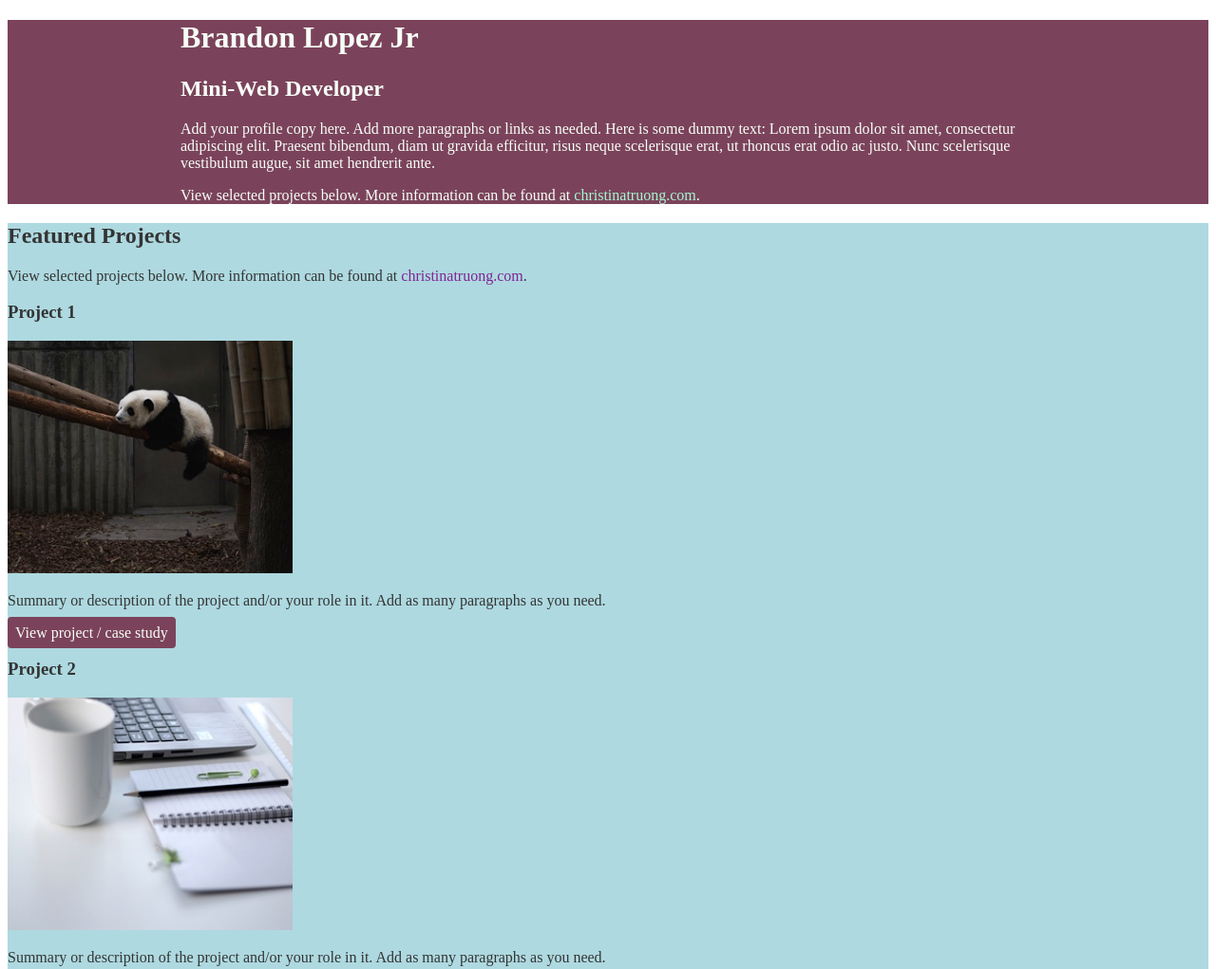
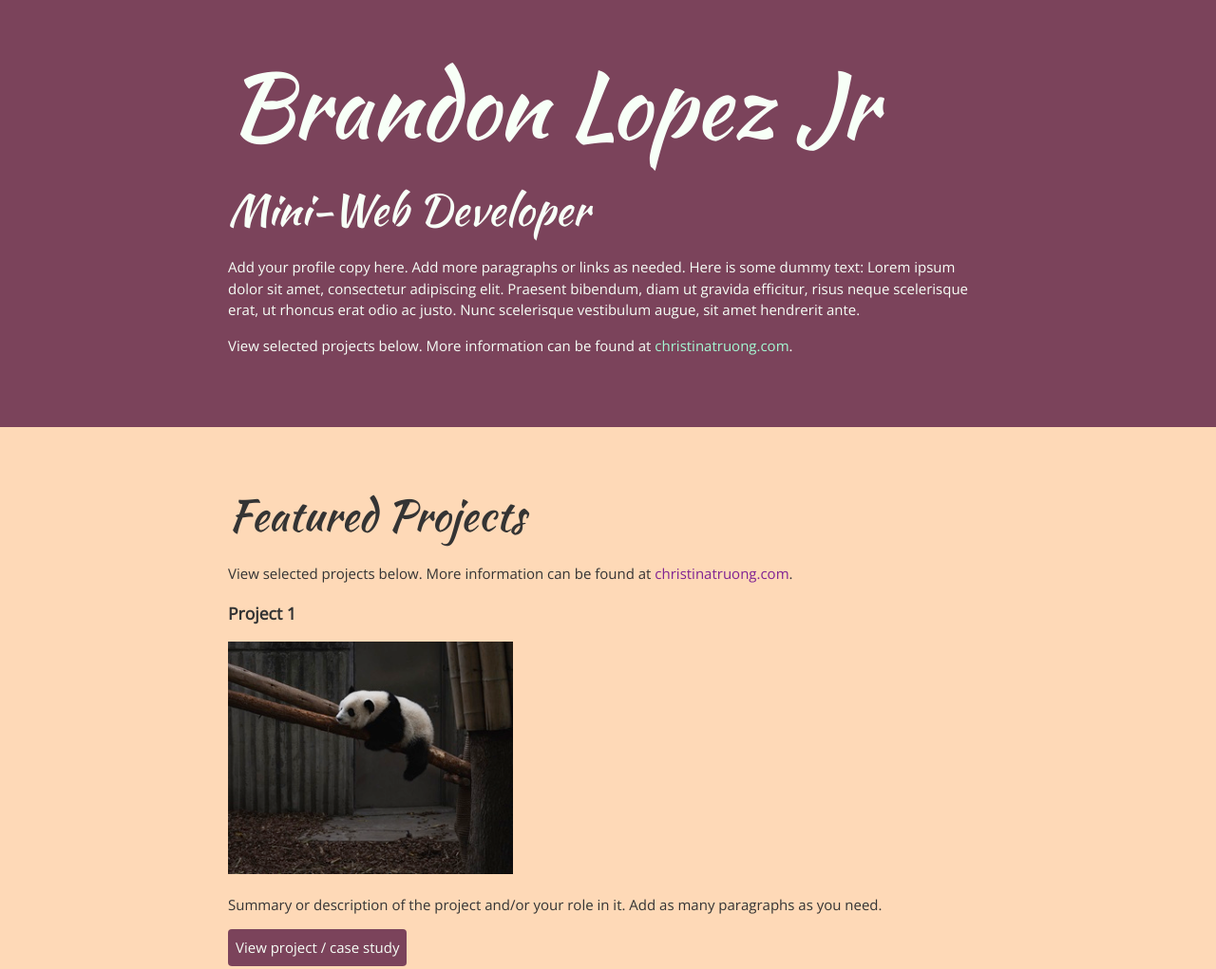
Before and after one commit to jr-brandon/css-portfolio, a plain HTML site: page index.html in a window 1280 px wide. Shown: the top 1021 px of the page at 95% size. Drawn offline with nearby package versions, Linux system fonts and the light colour scheme.

Commit message:
commit typography

```diff
--- a/css/styles.css
+++ b/css/styles.css
@@ -3,6 +3,11 @@
 -------------------------------------*/
 body {
     color: #343434;
+    margin: 0;
+    padding: 0;
+    font-family: 'Open Sans', sans-serif;
+    font-size: 15px;
+    line-height: 1.5;
 }
 
 img {
@@ -18,10 +23,25 @@ a:hover{
     text-decoration: underline;
 }
 
+h1 {
+    font-size: 95px;
+    margin: -20px 0px 5px;
+}
+
+h2 {
+    font-size: 45px;
+    margin: 0;
+}
+
+h1, h2{
+    font-family: 'Kaushan Script', cursive;
+    font-weight: normal;
+}
+
 .content-wrap{
-    width: 900px;
+    width: 800px;
     margin: 0 auto;
-
+    padding: 60px 0;
 }
 
 /* Profile
@@ -37,7 +57,7 @@ header {
 /* Projects
 -------------------------------------*/
 .projects{
-    background: #AED9E0;
+    background: #FED9B7;
 }
 
 .projects a{
@@ -49,6 +69,7 @@ header {
     background: #7B435B;
     padding: 8px;
     border-radius: 4px;
+    display: inline-block;
 }
 
 .projects .btn:hover{
--- a/index.html
+++ b/index.html
@@ -3,6 +3,7 @@
   <head>
     <meta charset="UTF-8">
     <meta name="viewport" content="width=device-width, initial-scale=1.0">
+    <link href="https://fonts.googleapis.com/css2?family=Kaushan+Script&family=Open+Sans&display=swap" rel="stylesheet">
     <link rel="stylesheet" href="css/styles.css">
     <title>Brandon Portfolio</title>
   </head>
@@ -24,6 +25,7 @@
 
       <!-- ********************  PROJECTS / PORTFOLIO  ********************* -->
       <section class="projects">
+        <div class="content-wrap">
           <h2>Featured Projects</h2>
           <p>View selected projects below. More information can be found
             at <a href="http://christinatruong.com">christinatruong.com</a>.</p>
@@ -54,10 +56,12 @@
             <a class="btn" href="#" target="_blank">View project / case study</a>
           </section>
           <!-- End of Project block. -->
+        </div>
       </section>
 
       <!-- ***********************  WORK EXPERIENCE  *********************** -->
       <section class="work-experience">
+        <div class="content-wrap">
           <h2>Work Experience</h2>
           <p>Optional paragraph for work experience summary. Not a part of the job details. Delete if not being used.</p>
 
@@ -69,10 +73,12 @@
             <p>Job summary goes here. Add as many paragraphs as you need.</p>
           </section>
           <!-- End of Job block. -->
+        </div>
       </section>
 
       <!-- ******************  EDUCATION & CERTIFICATIONS ****************** -->
       <section class="education">
+        <div class="content-wrap">
           <h2>Education</h2>
 
           <!-- Copy this whole <section> block to add more schools. -->
@@ -92,10 +98,12 @@
             <p>Summary or accomplishments.</p>
           </section>
           <!-- End of School block. -->
+        </div>
       </section>
 
       <!-- *****************  CONTACT INFO / SOCIAL MEDIA  ***************** -->
       <footer>
+        <div class="content-wrap">
           <h2>Let's Keep in Touch!</h2>
 
           <!-- Social media and contact links. Add or remove any networks. -->
@@ -105,6 +113,7 @@
             <li><a href="#" target="_blank">Twitter</a></li>
             <li><a href="#" target="_blank">LinkedIn</a></li>
           </ul>
+        </div>
       </footer>
     </main>
   </body>
```
Lines whose indentation alone changed are shown as unchanged.
